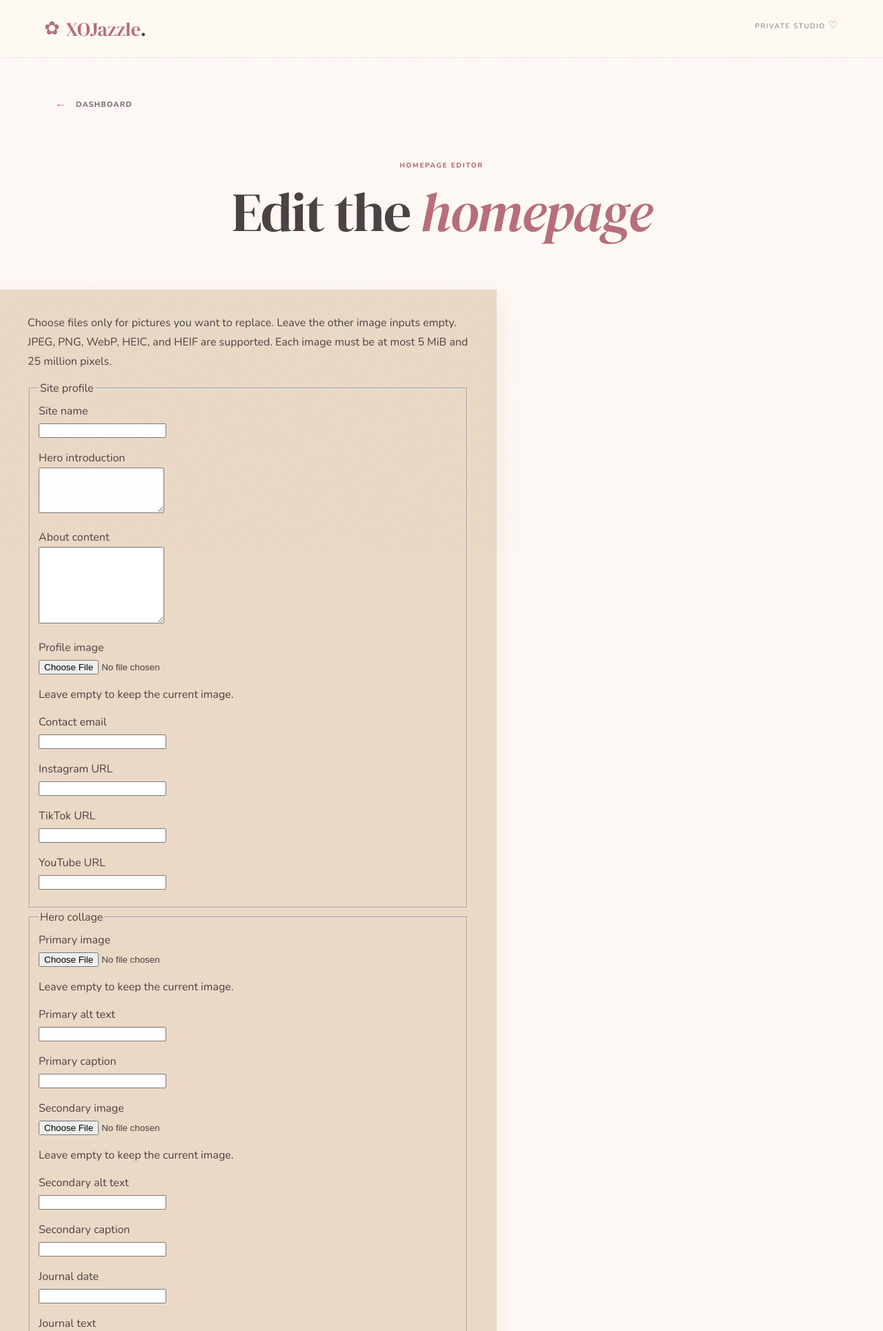
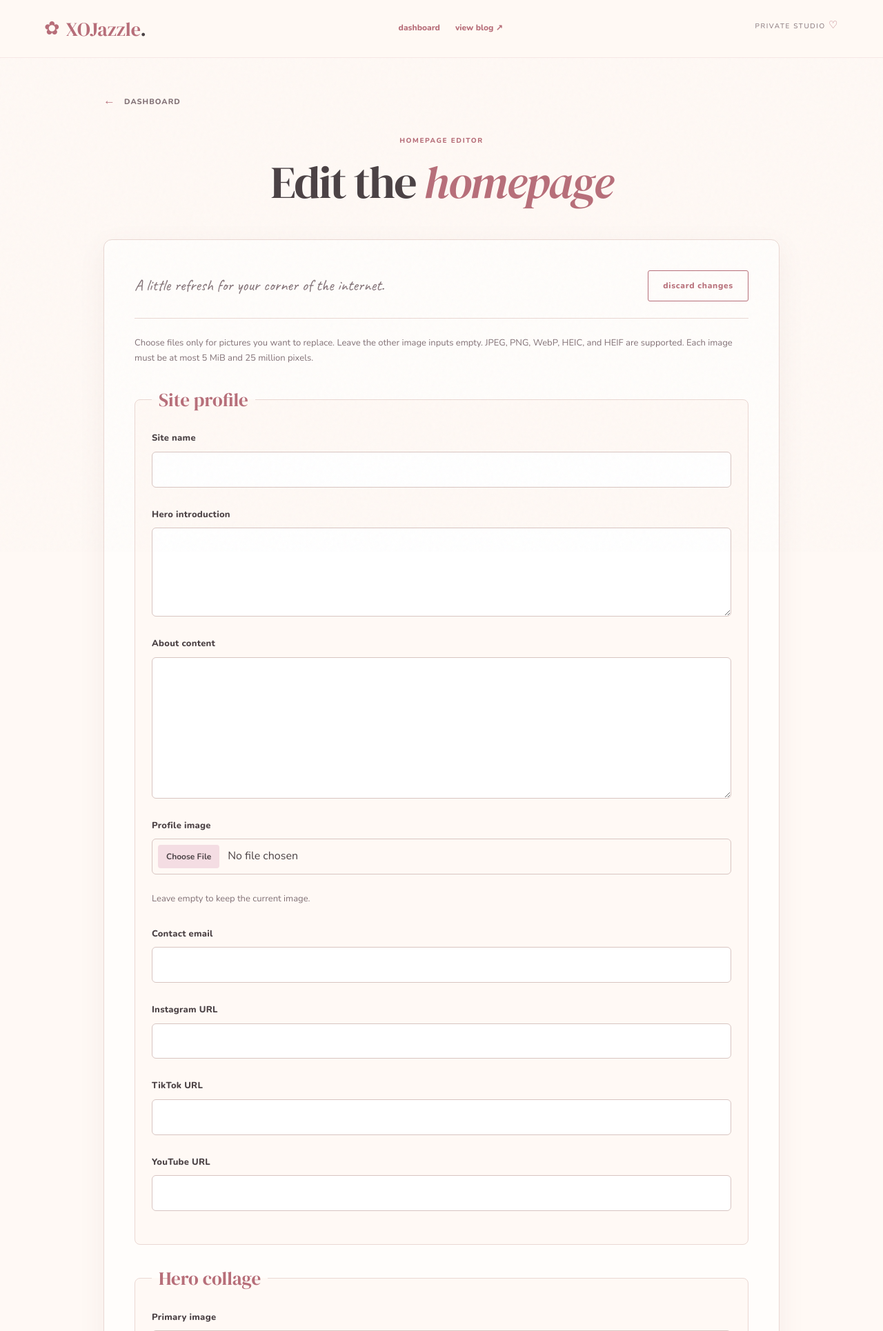
Before and after one commit to JCline11/XOJazzle_Blog, a Node project: template src/views/pages/admin/homepage-form.ejs in a window 1280 px wide. Shown: the top 1930 px of the page at 69% size. Run offline with Node 20 templates, Linux system fonts and the light colour scheme; the template is opened without the code that fills it, so the values that code supplies are empty.

Commit message:
added discard changes button to post pages and homepage editor. made admin pages easier to navigate. Stylistic chagnes to admin pages

```diff
--- /dev/null
+++ b/public/css/admin.css
@@ -0,0 +1,70 @@
+/* The private studio shares the blog's paper, rose, and handwritten details. */
+.admin-page .admin-main { width: min(980px, calc(100% - 48px)); margin-inline: auto; padding: 48px 0 88px; }
+.admin-page .simple-post-header { width: 100%; margin-bottom: 32px; }
+.admin-page .simple-post-header .article-back-link { margin-bottom: 36px; }
+.admin-page .simple-post-title { width: 100%; text-align: center; }
+.admin-page .simple-post-title .eyebrow { justify-content: center; }
+.admin-page .simple-post-title h1 { font-size: clamp(42px, 6vw, 66px); margin-bottom: 18px; }
+.admin-page .simple-post-excerpt { max-width: 520px; font-size: 16px; margin-bottom: 0; }
+.admin-page .simple-post-body { width: 100%; margin-inline: auto; padding-bottom: 0; }
+.admin-page .admin-paper { margin-top: 0; padding: clamp(24px, 4vw, 44px); border: 1px solid var(--line); border-radius: 12px; background: var(--paper); box-shadow: 0 12px 38px rgba(133, 83, 87, .08); }
+.admin-nav { display: flex; flex-wrap: wrap; justify-content: center; gap: 22px; font-size: 12px; font-weight: 800; color: var(--rose); }
+.admin-nav a { padding-block: 10px; border-bottom: 1px solid transparent; }
+.admin-nav a:hover { border-color: var(--rose); }
+.admin-page .button { justify-content: center; min-height: 44px; border: 1px solid var(--rose); font-family: var(--sans); cursor: pointer; text-align: center; }
+.admin-page .button-secondary { background: transparent; }
+.admin-page :is(a, button, input, textarea, select):focus-visible { outline: 3px solid var(--rose); outline-offset: 4px; }
+.admin-page :is(input, textarea, select):not([type="hidden"]) { display: block; width: 100%; max-width: 100%; min-height: 46px; padding: 12px 14px; border: 1px solid #d8c5c1; border-radius: 6px; background: #fff; color: var(--ink); font: 16px/1.6 var(--sans); }
+.admin-page textarea { resize: vertical; }
+.admin-page input[type="file"] { padding: 8px; background: var(--cream); }
+.admin-page input[type="file"]::file-selector-button { margin-right: 12px; padding: 9px 12px; border: 0; border-radius: 4px; background: var(--pink-light); color: var(--ink); font: 700 12px var(--sans); cursor: pointer; }
+.admin-page label { display: inline-block; margin-bottom: 8px; color: var(--ink); font-size: 13px; font-weight: 800; letter-spacing: .02em; }
+.admin-page label + br { display: none; }
+.admin-page form > p, .admin-page fieldset > p { margin-bottom: 24px; }
+.admin-page fieldset { min-width: 0; margin: 32px 0; padding: 24px; border: 1px solid var(--line); border-radius: 8px; background: var(--cream); }
+.admin-page legend { max-width: 100%; padding-inline: 10px; color: var(--rose); font: 27px/1.25 var(--serif); }
+.admin-page figure { width: fit-content; max-width: 100%; margin: 20px 0; padding: 10px; border: 1px solid var(--line); background: #fff; box-shadow: 3px 4px 0 var(--pink-light); }
+.admin-page figure img { display: block; max-width: 100%; max-height: 260px; width: auto; object-fit: contain; }
+.admin-page figcaption { margin-top: 8px; color: var(--muted); font: 19px var(--hand); }
+.admin-page :is(.admin-help, [id$="-help"]) { color: var(--muted); font-size: 13px; line-height: 1.7; }
+.admin-page [role="alert"]:not([hidden]), .admin-notice { margin: 0 0 24px; padding: 16px 20px; border: 1px solid var(--pink); border-radius: 6px; background: var(--pink-light); color: #733f4d; overflow-wrap: anywhere; }
+.admin-page [role="alert"] p { margin-bottom: 10px; }
+.admin-page [role="alert"] a { text-decoration: underline; }
+.admin-page [aria-invalid="true"] { border-color: #923c50; }
+.admin-page :disabled { opacity: .65; cursor: wait; }
+.admin-actions, .admin-toolbar { display: flex; align-items: center; justify-content: flex-end; flex-wrap: wrap; gap: 14px; }
+.admin-actions { margin-top: 32px; padding-top: 24px; border-top: 1px solid var(--line); }
+.admin-actions--top { margin-top: 0; margin-bottom: 24px; padding-top: 0; padding-bottom: 24px; border-top: 0; border-bottom: 1px solid var(--line); }
+.admin-action-note { flex: 1 1 240px; margin: 0 !important; color: var(--muted); font: 23px/1.4 var(--hand); }
+.admin-toolbar { justify-content: flex-start; margin-block: 24px 32px; }
+.admin-post-list { margin: 0; padding: 0; list-style: none; }
+.admin-post-row { display: flex; align-items: center; justify-content: space-between; flex-wrap: wrap; gap: 16px 24px; padding: 24px 0; border-top: 1px solid var(--line); }
+.admin-post-row > p { margin: 0; }
+.admin-post-details { flex: 1 1 300px; min-width: 0; overflow-wrap: anywhere; }
+.admin-page .admin-post-details strong { display: inline-block; margin-bottom: 8px; color: var(--ink); font: 23px/1.35 var(--serif); }
+.admin-post-details > span { color: var(--muted); font-size: 12px; }
+.admin-status { display: inline-block; margin-right: 8px; padding: 3px 9px; border-radius: 20px; background: var(--lavender); color: #605068; font-size: 10px; font-weight: 800; letter-spacing: .06em; }
+.admin-status--published { background: var(--sage); color: #4b6042; }
+.admin-row-actions { display: flex; align-items: center; flex-wrap: wrap; gap: 10px; color: var(--rose); font-size: 13px; font-weight: 800; }
+.admin-row-actions a { padding-block: 8px; }
+.admin-page .admin-delete-trigger { min-height: 44px; font: inherit; }
+.admin-logout { margin-top: 32px; padding-top: 24px; border-top: 1px solid var(--line); }
+.admin-login .admin-main { max-width: 560px; }
+.admin-login .admin-paper { position: relative; }
+.admin-login .admin-paper::before { content: ""; position: absolute; top: -12px; left: calc(50% - 38px); width: 76px; height: 24px; transform: rotate(-4deg); background: rgba(232, 169, 184, .5); }
+.admin-login form > .button { width: 100%; margin-top: 8px; }
+@media (max-width: 600px) {
+  .admin-page .site-header { height: auto; min-height: 76px; padding: 18px 20px; gap: 14px; flex-wrap: wrap; }
+  .admin-nav { gap: 14px; font-size: 11px; }
+  .admin-page .admin-main { width: calc(100% - 32px); padding-top: 30px; }
+  .admin-page .simple-post-header .article-back-link { margin-bottom: 28px; }
+  .admin-page .admin-paper { padding: 22px 18px; }
+  .admin-page fieldset { padding: 20px 14px; }
+  .admin-page legend { font-size: 24px; }
+  .admin-actions > .button { flex: 1 1 100%; }
+  .admin-toolbar > .button { flex: 1 1 160px; }
+  .admin-post-details { flex-basis: 100%; }
+}
+@media (prefers-reduced-motion: reduce) {
+  .admin-page *, .admin-page *::before, .admin-page *::after { scroll-behavior: auto; transition: none; }
+}
--- a/src/views/pages/admin/homepage-form.ejs
+++ b/src/views/pages/admin/homepage-form.ejs
@@ -1,7 +1,7 @@
 <!doctype html>
 <html lang="en">
-<%- include('../../partials/head') %>
-<body>
+<%- include('../../partials/head', { adminStyles: true }) %>
+<body class="admin-page admin-editor">
   <div class="paper-grain" aria-hidden="true"></div>
 
   <header class="site-header">
@@ -9,10 +9,14 @@
       <span class="brand-mark">✿</span>
       <span>XOJazzle<span class="brand-dot">.</span></span>
     </a>
+    <nav class="admin-nav" aria-label="Studio navigation">
+      <a href="/admin">dashboard</a>
+      <a href="/">view blog <span aria-hidden="true">↗</span></a>
+    </nav>
     <p class="header-note">private studio <span>♡</span></p>
   </header>
 
-  <main class="simple-post-page">
+  <main class="simple-post-page admin-main">
     <section
       class="simple-post-header section-wrap"
       aria-labelledby="homepage-form-title"
@@ -30,7 +34,7 @@
     </section>
 
     <section class="simple-post-body">
-      <div class="simple-post-note">
+      <div class="simple-post-note admin-paper">
         <% if (error) { %>
           <p id="form-error" role="alert"><%= error %></p>
           <p><a href="/admin/homepage">Reload the editor with the latest saved content</a> (discards unsaved entries).</p>
@@ -107,7 +111,12 @@
           <input type="hidden" name="_csrf" value="<%= csrfToken %>">
           <input type="hidden" name="homepageVersion" value="<%= homepageVersion %>">
 
-          <p>
+          <div class="admin-actions admin-actions--top">
+            <p class="admin-action-note">A little refresh for your corner of the internet.</p>
+            <a class="button button-secondary" href="/admin">discard changes</a>
+          </div>
+
+          <p class="admin-help">
             Choose files only for pictures you want to replace.
             Leave the other image inputs empty.
             JPEG, PNG, WebP, HEIC, and HEIF are supported.
@@ -181,9 +190,12 @@
             </fieldset>
           <% }) %>
 
-          <button class="button button-primary" type="submit">
-            save homepage
-          </button>
+          <div class="admin-actions">
+            <a class="button button-secondary" href="/admin">discard changes</a>
+            <button class="button button-primary" type="submit">
+              save homepage <span aria-hidden="true">♡</span>
+            </button>
+          </div>
         </form>
       </div>
     </section>
--- a/src/views/partials/head.ejs
+++ b/src/views/partials/head.ejs
@@ -7,5 +7,8 @@
   <link rel="preconnect" href="https://fonts.gstatic.com" crossorigin>
   <link href="https://fonts.googleapis.com/css2?family=Caveat:wght@400;500;600;700&family=DM+Serif+Display:ital@0;1&family=Nunito:wght@400;500;600;700;800&display=swap" rel="stylesheet">
   <link rel="stylesheet" href="/css/style.css">
+  <% if (typeof adminStyles !== 'undefined' && adminStyles) { %>
+    <link rel="stylesheet" href="/css/admin.css">
+  <% } %>
   <script src="/js/image-upload.js" defer></script>
 </head>
```
Also changed, not shown: src/views/pages/admin/dashboard.ejs (+17 -14 lines), src/views/pages/admin/login.ejs (+4 -4 lines), src/views/pages/admin/post-form.ejs (+14 -7 lines).
